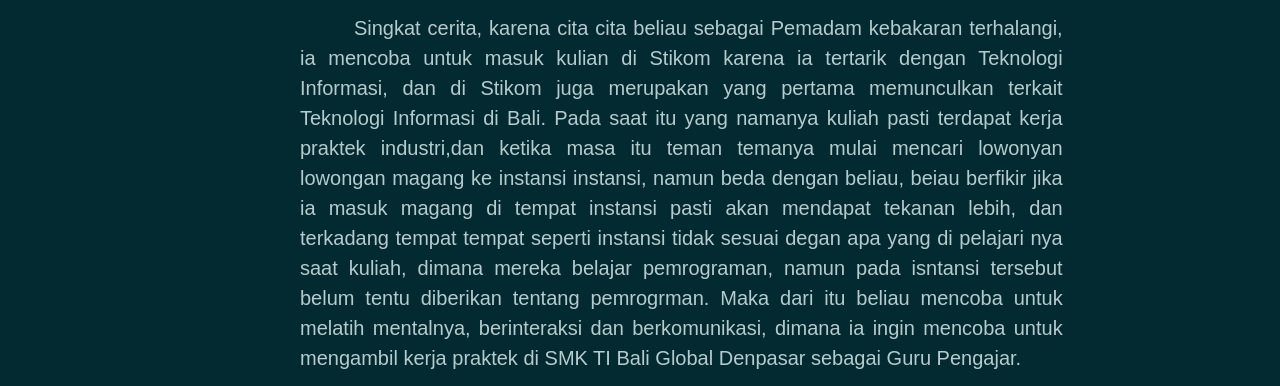
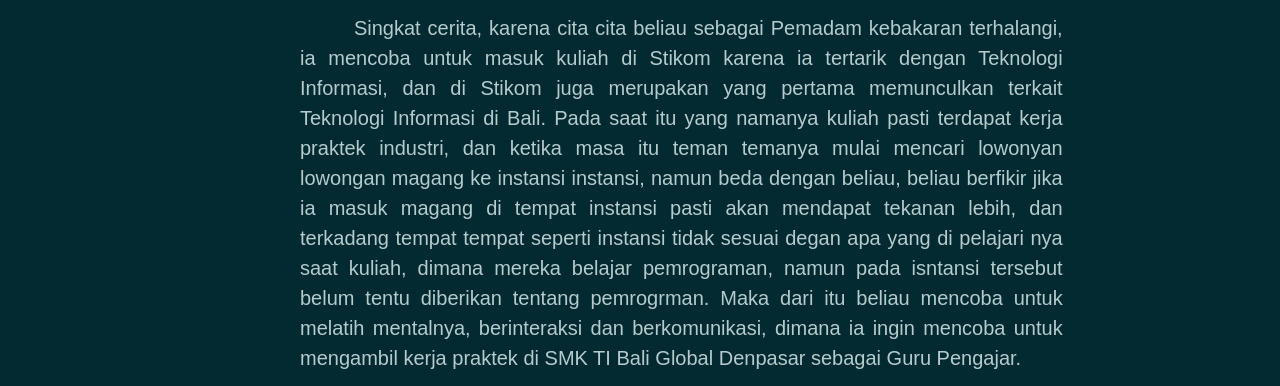
Before and after one commit to theoDarmawan/biografi.github.io, a plain HTML site: page index.html in a window 1280 px wide. Shown: the part 3463-3849 px from the top of the page. Drawn offline with nearby package versions, Linux system fonts and the light colour scheme; a web font is replaced by a local one.

Commit message:
first commit

```diff
--- a/index.html
+++ b/index.html
@@ -201,7 +201,7 @@
                                 &emsp; &emsp; Sebelum menjadi guru beliau pernah bercita cita untuk menjadi pemadam kebakaran, karena ia mempunyai keingginan untuk membantu orang orang yang sedang dalam bahaya. Namun cita cita beliau terhalangi, karena cita cita beliau tidak di setujui oleh orang tuanya, karena orang tuanya takut jika terjadi sesuatu yang berbahaya yang dapat mengambil nyawa anaknya. Kemudian beliau memutuskan untuk mengikuti perkataan orang tuaya untuk tidak mencari pekerjaan sebagai Pemadam Kebakaran.
                         </p>
                         <p class="lead about-text" data-aos="fade-up" data-aos-delay="500">
-                                &emsp; &emsp; Singkat cerita, karena cita cita beliau sebagai Pemadam kebakaran terhalangi, ia mencoba untuk masuk kulian di Stikom karena ia tertarik dengan Teknologi Informasi, dan di Stikom juga merupakan yang pertama memunculkan terkait Teknologi Informasi di Bali. Pada saat itu yang namanya kuliah pasti terdapat kerja praktek industri,dan ketika masa itu teman temanya mulai mencari lowonyan lowongan magang ke instansi instansi, namun beda dengan beliau, beiau berfikir jika ia masuk magang di tempat instansi pasti akan mendapat tekanan lebih, dan terkadang tempat tempat seperti instansi tidak sesuai degan apa yang di pelajari nya saat kuliah, dimana mereka belajar pemrograman, namun pada isntansi tersebut belum tentu diberikan tentang pemrogrman. Maka dari itu beliau mencoba untuk melatih mentalnya, berinteraksi dan berkomunikasi, dimana ia ingin mencoba untuk mengambil kerja praktek di SMK TI Bali Global Denpasar sebagai Guru Pengajar.
+                                &emsp; &emsp; Singkat cerita, karena cita cita beliau sebagai Pemadam kebakaran terhalangi, ia mencoba untuk masuk kuliah di Stikom karena ia tertarik dengan Teknologi Informasi, dan di Stikom juga merupakan yang pertama memunculkan terkait Teknologi Informasi di Bali. Pada saat itu yang namanya kuliah pasti terdapat kerja praktek industri, dan ketika masa itu teman temanya mulai mencari lowonyan lowongan magang ke instansi instansi, namun beda dengan beliau, beliau berfikir jika ia masuk magang di tempat instansi pasti akan mendapat tekanan lebih, dan terkadang tempat tempat seperti instansi tidak sesuai degan apa yang di pelajari nya saat kuliah, dimana mereka belajar pemrograman, namun pada isntansi tersebut belum tentu diberikan tentang pemrogrman. Maka dari itu beliau mencoba untuk melatih mentalnya, berinteraksi dan berkomunikasi, dimana ia ingin mencoba untuk mengambil kerja praktek di SMK TI Bali Global Denpasar sebagai Guru Pengajar.
                         </p>
                         <p class="lead about-text" data-aos="fade-up" data-aos-delay="600">
                                 &emsp; &emsp; Pada saat itu juga, di SMK TI Bali Global Denpasar, kebetulan kekurangan tenaga pengajar, karena banyak dari pengajar yang mengundurkan diri dari pekerjaannya, karena merasa tidak kuat dalam menghadapi tekanan dari siswa siswanya. Kebetulan juga pada saat itu guru produktif pada kelas 12 terbilang sedikit, karena banyak dari para pengajar yang mengundurkan diri karena tidak kuat, beda halnya dengan beliau, karena beliau merasa tertantang, beliaupun mencoba mendafar menjadi guru produktif hingga saat ini.
```
